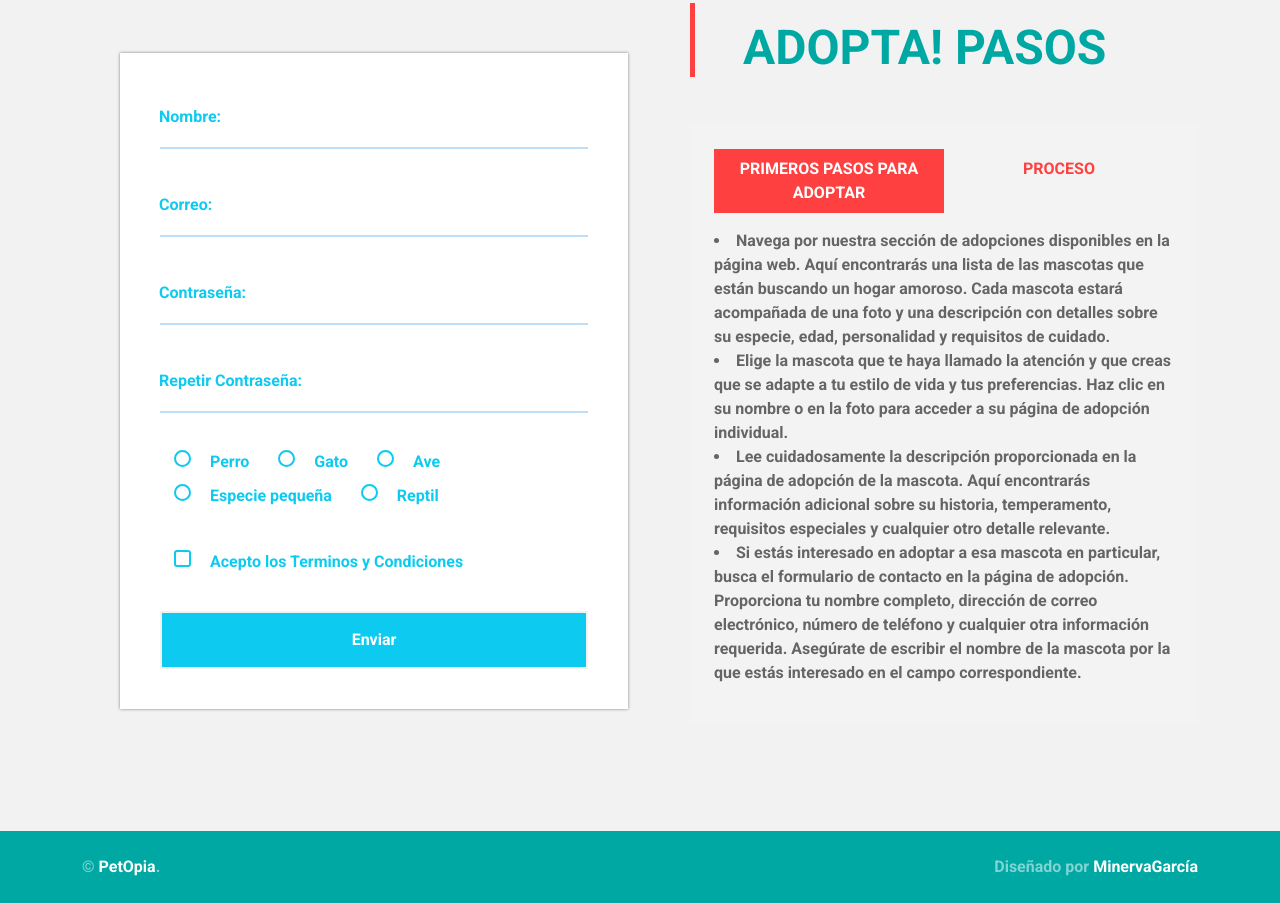
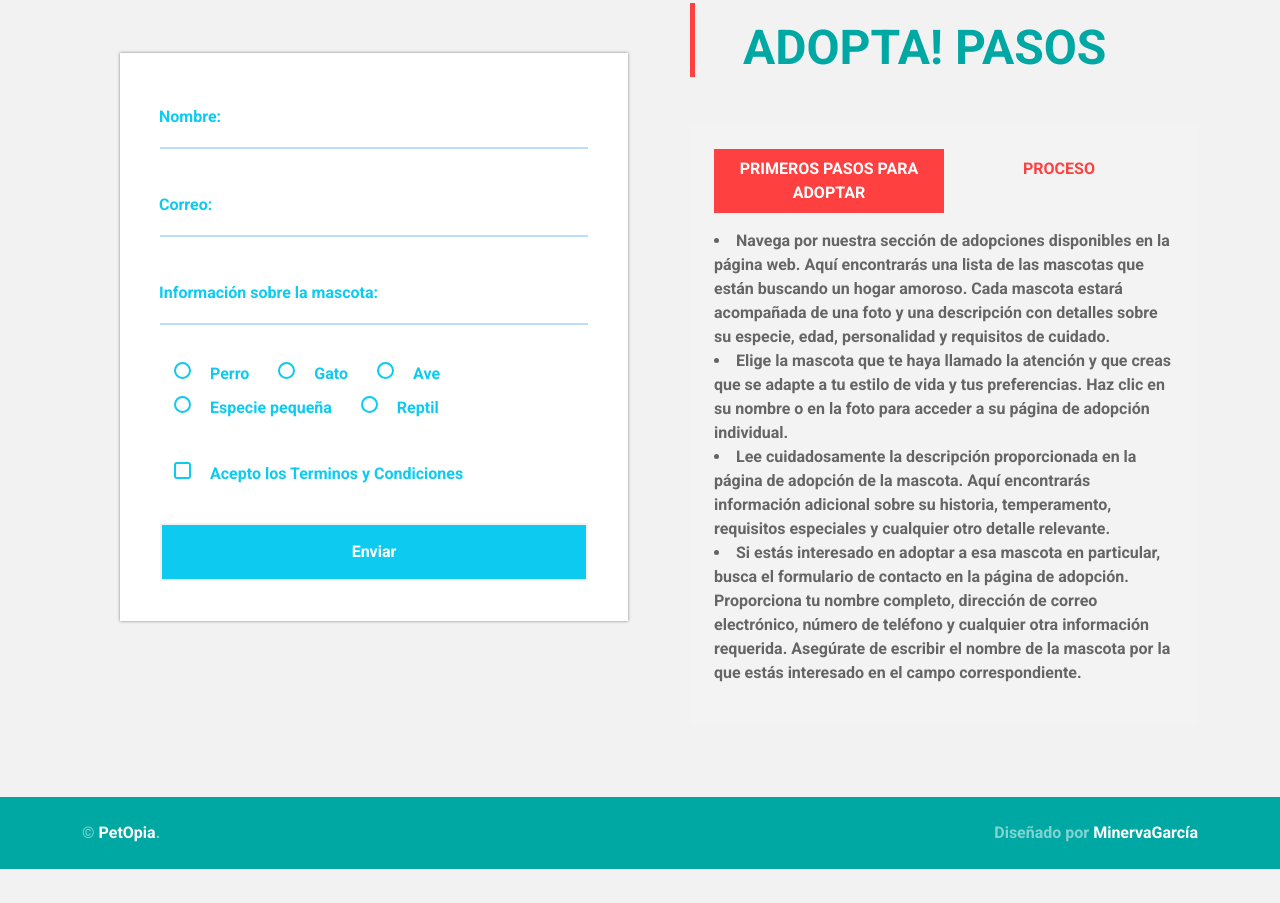
Before and after one commit to minee95/ProyectoFormEmp, a plain HTML site: page adopta.html in a window 1280 px wide. Shown: the part 1613-2516 px from the top of the page. After the commit the page ends 2482 px from the top, so only its background shows below. Drawn offline with nearby package versions, Linux system fonts and the light colour scheme.

Commit message:
formulario

```diff
--- a/adopta.html
+++ b/adopta.html
@@ -172,12 +172,9 @@
                             </div>
                             <div class="input-group">
                                 <input type="password" id="pass" name="pass">
-                                <label class="label" for="pass">Contraseña:</label>
+                                <label class="label" for="pass">Información sobre la mascota:</label>
                             </div>
-                            <div class="input-group">
-                                <input type="password" id="pass2" name="pass2">
-                                <label class="label" for="pass2">Repetir Contraseña:</label>
-                            </div>
+
                             <div class="input-group radio">
                                 <input type="radio" name="sexo" id="hombre" value="Hombre">
                                 <label for="hombre">Perro</label>
```
